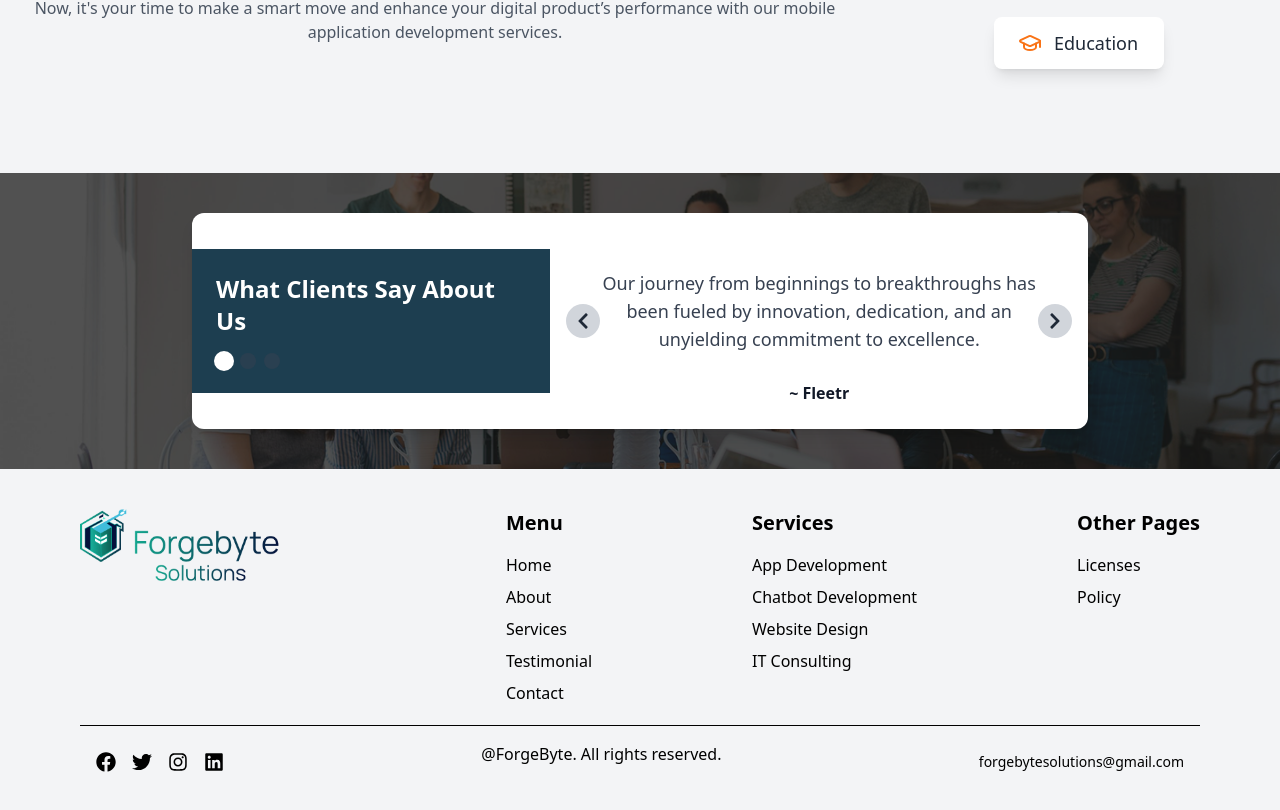
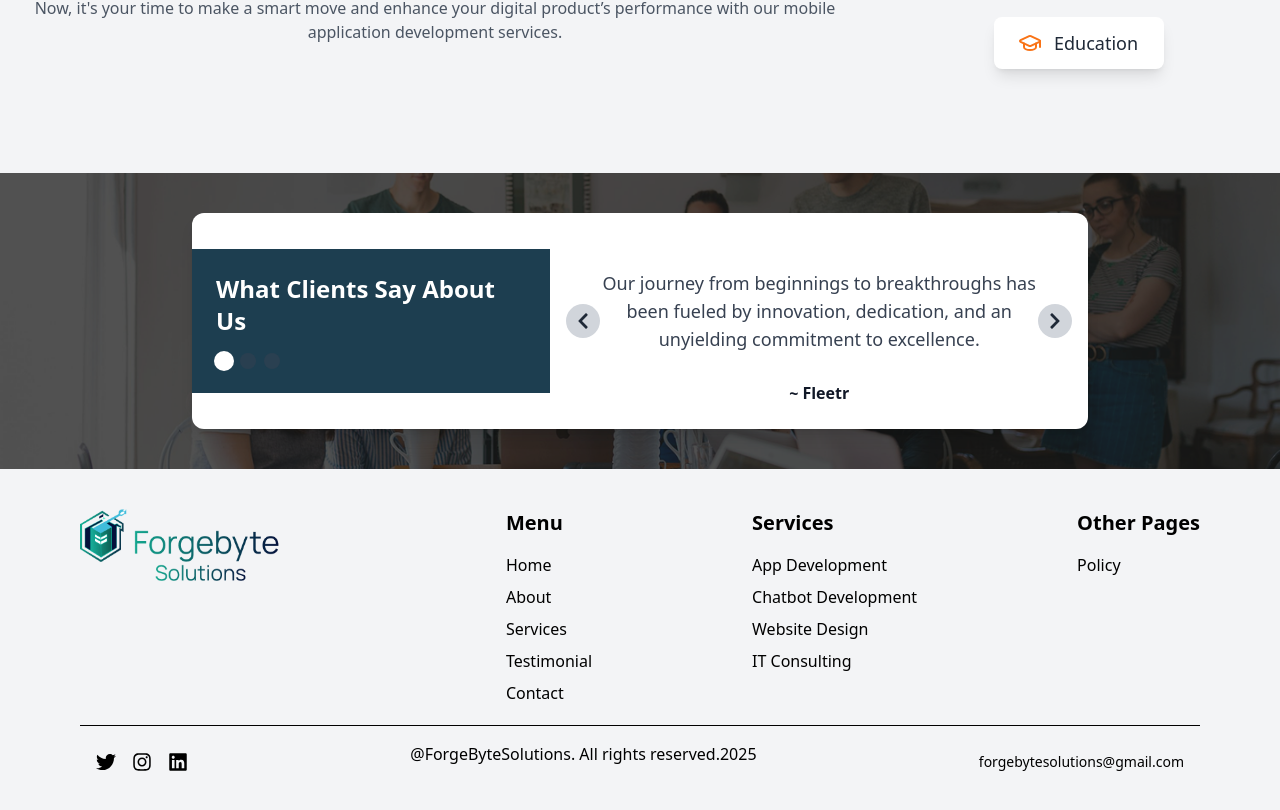
Before and after one commit to THEYASHGAUR/forgebyte-final, a Next.js app: page /services in a window 1280 px wide. Shown: the part 3835-4645 px from the top of the page. Built offline with nearby package versions, Linux system fonts and the light colour scheme.

Commit message:
minor changes

```diff
--- a/app/components/Footer.jsx
+++ b/app/components/Footer.jsx
@@ -65,7 +65,7 @@ const Footer = () => {
           <div>
             <h2 className="text-xl font-semibold mb-4">Other Pages</h2>
             <ul className="space-y-2">
-              {['Licenses', 'Policy'].map((page) => (
+              {['Policy'].map((page) => (
                 <li key={page} className="hover:underline cursor-pointer">
                   {page}
                 </li>
@@ -77,14 +77,14 @@ const Footer = () => {
 
       <div className="lg:flex md:flex sm:flex gap-4 items-center justify-between  border-t-[1px]  p-4 border-black mt-5">
         <div className="flex justify-center space-x-4 ">
-          <FaFacebook className="text-xl cursor-pointer hover:text-blue-400" />
+          {/* <FaFacebook className="text-xl cursor-pointer hover:text-blue-400" /> */}
           <FaTwitter className="text-xl cursor-pointer hover:text-blue-300" />
           <FaInstagram className="text-xl cursor-pointer hover:text-pink-400" />
           <FaLinkedin className="text-xl cursor-pointer hover:text-blue-500" />
         </div>
 
         <div className="flex my-4 sm:mt-0 items-center justify-center">
-          <p>@ForgeByte. All rights reserved.</p>
+          <p>@ForgeByteSolutions. All rights reserved.2025</p>
         </div>
         <div className=" text-center text-sm">
           <a href="mailto:info@forgebytes.in" className="hover:underline">
--- a/app/testimonial/page.jsx
+++ b/app/testimonial/page.jsx
@@ -51,14 +51,14 @@ const page = () => {
         <div className='absolute -left-[400px] size-[711px] rounded-full bg-gradient-to-t from-[#041F3F] via-[#103B5B] to-[#194F6F] blur-lg backdrop-blur-lg' />
         <div className='absolute hidden md:block -bottom-1/4 -right-1/4 size-[711px] rounded-full bg-gradient-to-t from-[#041F3F] via-[#103B5B] to-[#194F6F] blur-lg backdrop-blur-lg' />
         <div className='absolute hidden lg:block right-1/3 top-[10%] size-[136px] rounded-full bg-gradient-to-t from-[#041F3F] via-[#103B5B] to-[#194F6F] blur-lg backdrop-blur-lg' />
-        <div className='absolute opacity-0 animate-[appearFromBelow_1s_ease-out_forwards] [animation-delay:0.1s] flex flex-wrap justify-evenly items-center bottom-4 right-4 h-auto sm:h-[179px] w-3/4 sm:w-[500px] md:w-[720px] bg-white rounded-[40px]  p-4'>
+        {/* <div className='absolute opacity-0 animate-[appearFromBelow_1s_ease-out_forwards] [animation-delay:0.1s] flex flex-wrap justify-evenly items-center bottom-4 right-4 h-auto sm:h-[179px] w-3/4 sm:w-[500px] md:w-[720px] bg-white rounded-[40px]  p-4'>
           {['Project Completed', 'World Wide Client', 'Awards Received', 'Clients Satisfaction'].map((item, index) => (
             <div key={index} className='text-center mb-4 sm:mb-0'>
               <h2 className='text-[#0a2b3e] font-semibold text-2xl sm:text-4xl'>150+</h2>
               <p className='text-sm sm:text-base'>{item.split(' ').map((word, indexs) => <span key={indexs}>{word}<br/></span>)}</p>
             </div>
           ))}
-        </div>
+        </div> */}
         <h1 className={`text-white text-4xl sm:text-5xl md:text-6xl lg:text-7xl font-bold z-20 mt-8 sm:mt-0 opacity-0 animate-[appearFromBelow_1s_ease-out_forwards]`}>Journey of Innovation<br/>and Excellence</h1>
         <p className='text-white z-20 text-base sm:text-lg md:text-xl w-full sm:w-10/12 md:w-8/12 lg:w-7/12 opacity-0 animate-[appearFromBelow_1s_ease-out_forwards] [animation-delay:0.1s]'>Our journey from beginnings to breakthroughs has been fueled by innovation, dedication, and an unyielding commitment to excellence</p>
       </section>
@@ -80,7 +80,8 @@ const page = () => {
           {[
             { name: 'Yoom', role: 'Founder', text: 'Website design did exactly what you said it does. Just what I was looking for. Nice work on your website design.' },
             { name: 'Fleetr', role: 'Founder and CEO', text: 'Dude, your stuff is the bomb! House rent is the real deal! I STRONGLY recommend house rent to EVERYONE interested in running a successful online business!' },
-            { name: 'Trexo', role: 'Founder', text: 'Since I invested in software I made over 100,000 dollars profits. The service was excellent. I wish I would have thought of it first.' }
+            { name: 'Trexo', role: 'Founder', text: 'Since I invested in software I made over 100,000 dollars profits. The service was excellent. I wish I would have thought of it first.' },
+            { name: 'Music Room', role: 'Founder', text: 'everything perfect, he accomplished all features very well and even faster than the timeplan. defenitily recommend forgebyte solutions for development ---- music room ka hai review' }
           ].map((testimonial, index) => (
             <div key={index} className={`w-[320px] flex flex-col justify-center bg-white [box-shadow:_0px_28.93px_61.56px_0px_#15151540;] ${index%2!=0?'gap-y-8 p-10 h-[361.55px]':'gap-y-6 sm:gap-y-8 p-6 sm:p-10 h-auto sm:h-[313.55px]'}  ${isThirdVisible ? `opacity-0 animate-[appearFromBelow_1s_ease-out_forwards] [animation-delay:0.${index + 1}s]`:'opacity-0'}`}>
               <div className='flex justify-between items-center'>
```
